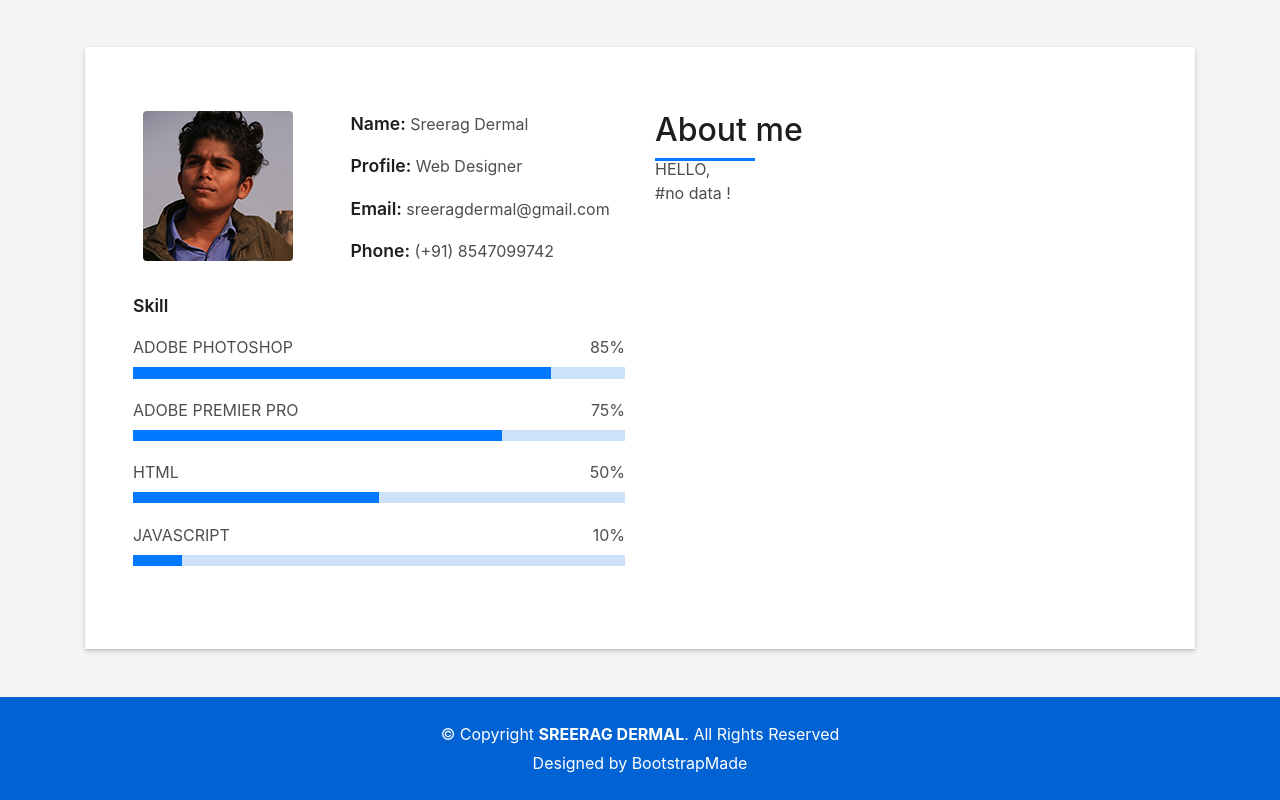
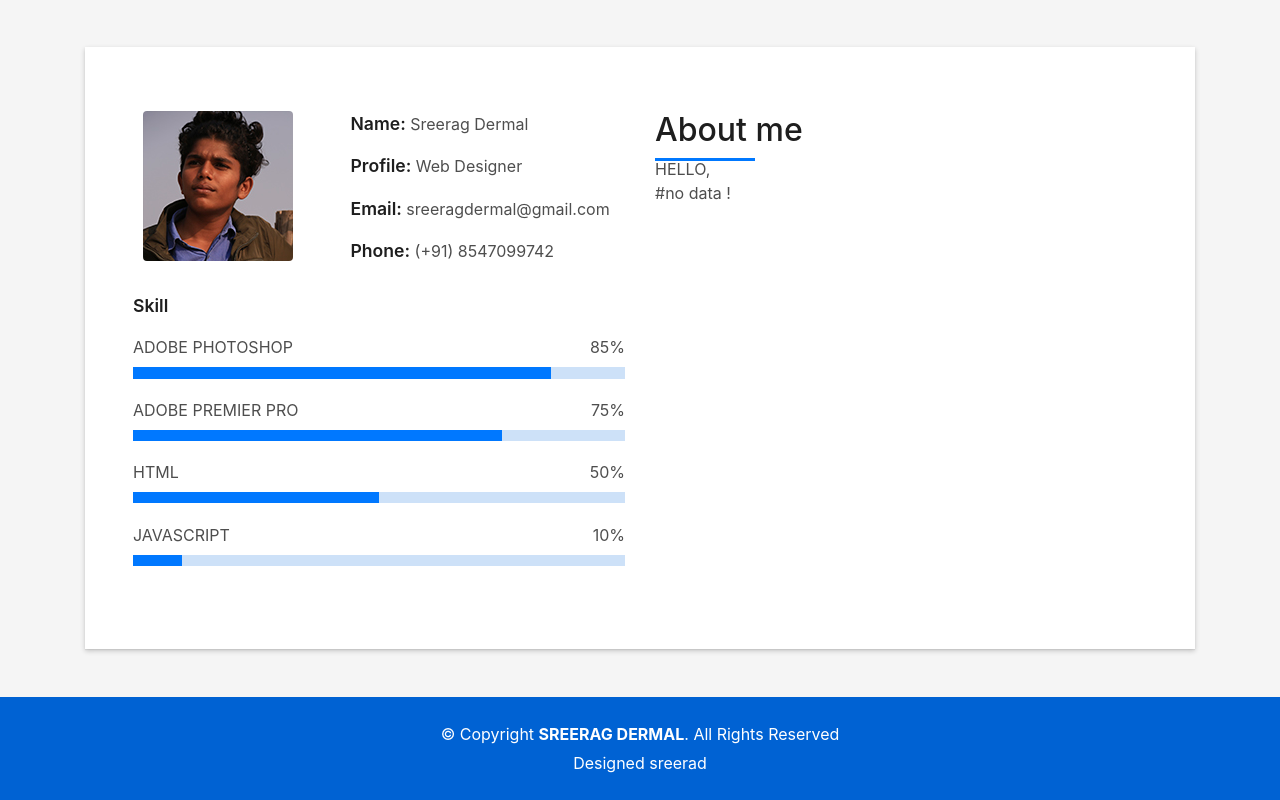
Before and after one commit to sreeragdermal/sreerag-personal-website, a plain HTML site: page index.html in a window 1280 px wide. Shown: the part 817-1617 px from the top of the page. Drawn offline with Linux system fonts and the light colour scheme.

Commit message:
Update index.html

```diff
--- a/index.html
+++ b/index.html
@@ -143,7 +143,7 @@
             <p class="copyright">&copy; Copyright <strong>SREERAG DERMAL</strong>. All Rights Reserved</p>
             <div class="credits">
 
-              Designed by BootstrapMade
+              Designed sreerad
             </div>
           </div>
         </div>
```
